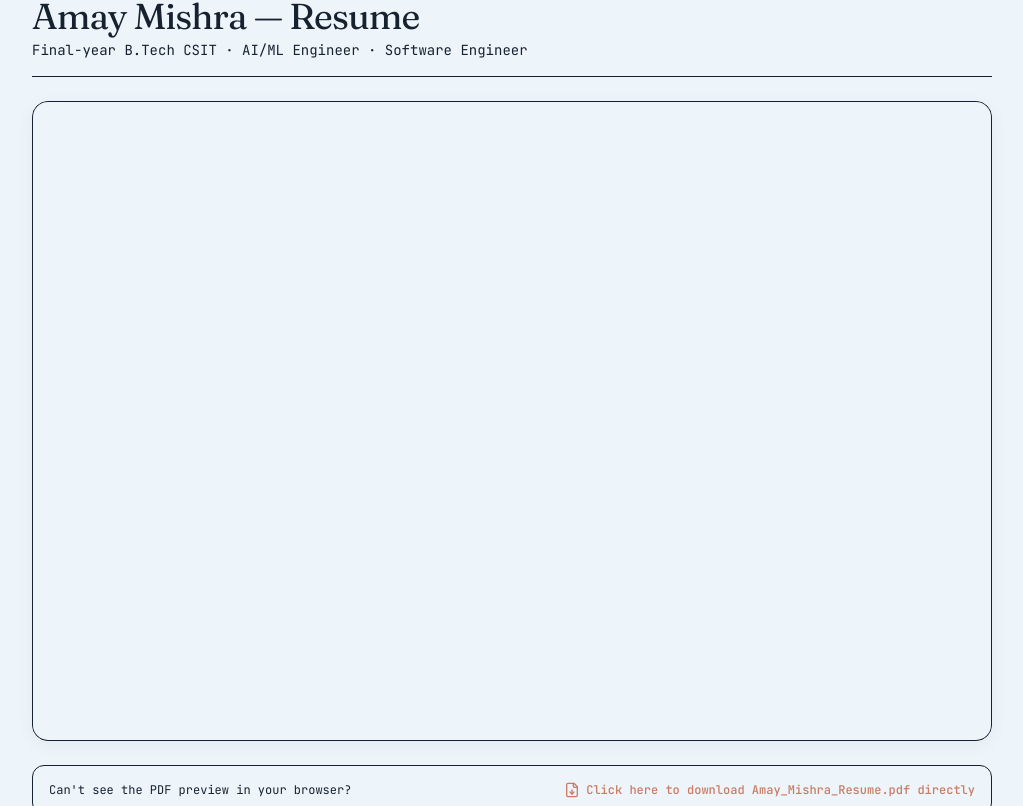
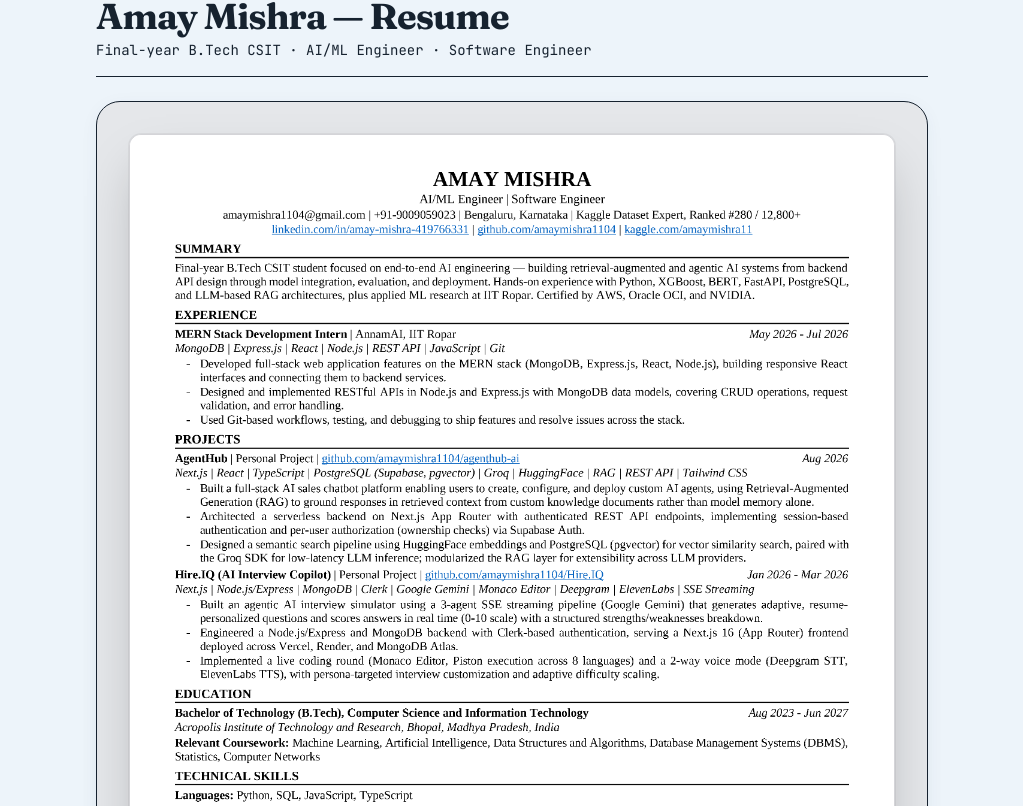
Before and after one commit to amaymishra1104/Portfolio, a Next.js app: page /resume in a window 1280 px wide. Shown: the part 194-1000 px from the top of the page, without its empty margins (128-1151 px from the left). Built offline with nearby package versions, Linux system fonts and the light colour scheme; no server answers.

Commit message:
fix: replace iframe with high-resolution edge-to-edge document viewer in resume modal

```diff
--- a/app/resume/page.tsx
+++ b/app/resume/page.tsx
@@ -1,5 +1,6 @@
 import React from 'react';
 import Link from 'next/link';
+import Image from 'next/image';
 import { ArrowLeft, FileDown, ExternalLink } from 'lucide-react';
 import { portfolioData } from '@/data/portfolio';
 import { Metadata } from 'next';
@@ -10,12 +11,13 @@ export const metadata: Metadata = {
 };
 
 export default function ResumePage() {
-  const resumePath = portfolioData.personal.resumePath;
+  const resumePdfPath = portfolioData.personal.resumePath;
+  const resumeImgPath = '/Amay_Mishra_Resume.png';
 
   return (
-    <div className="max-w-5xl mx-auto px-4 sm:px-6 lg:px-8 py-10 sm:py-14 space-y-6">
+    <div className="max-w-4xl mx-auto px-4 sm:px-6 lg:px-8 py-10 sm:py-14 space-y-6">
       {/* Top Navigation */}
-      <div className="flex items-center justify-between">
+      <div className="flex items-center justify-between flex-wrap gap-3">
         <Link
           href="/"
           className="inline-flex items-center gap-1.5 font-mono text-xs text-textMuted hover:text-sage transition-colors"
@@ -24,9 +26,9 @@ export default function ResumePage() {
           <span>BACK TO PORTFOLIO</span>
         </Link>
 
-        <div className="flex items-center gap-3">
+        <div className="flex items-center gap-2.5">
           <a
-            href={resumePath}
+            href={resumePdfPath}
             download="Amay_Mishra_Resume.pdf"
             className="inline-flex items-center gap-2 px-4 py-2 rounded-xl text-xs sm:text-sm font-semibold text-white bg-terracotta hover:bg-terracotta-hover transition-colors shadow-sm"
           >
@@ -35,7 +37,7 @@ export default function ResumePage() {
           </a>
 
           <a
-            href={resumePath}
+            href={resumePdfPath}
             target="_blank"
             rel="noopener noreferrer"
             className="inline-flex items-center gap-1.5 px-3.5 py-2 rounded-xl text-xs font-mono font-semibold text-white bg-zinc-900 hover:bg-zinc-800 dark:bg-zinc-800 dark:hover:bg-zinc-700 border border-zinc-700 hover:border-sage shadow-md transition-all"
@@ -48,7 +50,7 @@ export default function ResumePage() {
 
       {/* Header */}
       <div className="space-y-1 pb-4 border-b border-borderSubtle">
-        <h1 className="font-serif text-3xl sm:text-4xl text-textMain tracking-tight">
+        <h1 className="font-serif text-3xl sm:text-4xl font-bold text-textMain tracking-tight">
           Amay Mishra — Resume
         </h1>
         <p className="text-xs sm:text-sm text-textMuted font-mono">
@@ -56,25 +58,31 @@ export default function ResumePage() {
         </p>
       </div>
 
-      {/* PDF Container */}
-      <div className="w-full h-[80vh] rounded-2xl overflow-hidden border border-borderSubtle shadow-soft bg-[#323639]">
-        <iframe
-          src={`${resumePath}#toolbar=1&navpanes=0`}
-          className="w-full h-full border-0"
-          title="Amay Mishra Resume"
-        />
+      {/* Full Document View */}
+      <div className="w-full flex justify-center bg-zinc-200/80 dark:bg-zinc-950 p-4 sm:p-8 rounded-3xl border border-borderSubtle shadow-soft">
+        <div className="w-full max-w-[850px] bg-white rounded-xl shadow-2xl overflow-hidden border border-zinc-300 dark:border-zinc-800 ring-1 ring-black/5">
+          <Image
+            src={resumeImgPath}
+            alt="Amay Mishra Resume — AI/ML Engineer & Software Engineer"
+            width={1836}
+            height={2376}
+            priority
+            unoptimized
+            className="w-full h-auto block select-text"
+          />
+        </div>
       </div>
 
-      {/* Fallback & Direct Download Line */}
+      {/* Direct Download Line */}
       <div className="p-4 rounded-xl bg-card border border-borderSubtle flex flex-col sm:flex-row items-center justify-between gap-3 text-xs text-textMuted font-mono">
-        <span>Can&apos;t see the PDF preview in your browser?</span>
+        <span>Need the vector PDF file for job portals or ATS scanners?</span>
         <a
-          href={resumePath}
+          href={resumePdfPath}
           download="Amay_Mishra_Resume.pdf"
-          className="text-terracotta hover:underline font-medium inline-flex items-center gap-1.5"
+          className="text-terracotta hover:underline font-semibold inline-flex items-center gap-1.5"
         >
           <FileDown className="w-4 h-4" />
-          <span>Click here to download Amay_Mishra_Resume.pdf directly</span>
+          <span>Download Amay_Mishra_Resume.pdf directly</span>
         </a>
       </div>
     </div>
--- a/components/ResumeModal.tsx
+++ b/components/ResumeModal.tsx
@@ -1,7 +1,8 @@
 'use client';
 
-import React, { useEffect } from 'react';
-import { X, FileDown, ExternalLink } from 'lucide-react';
+import React, { useEffect, useState } from 'react';
+import Image from 'next/image';
+import { X, FileDown, ExternalLink, ZoomIn, ZoomOut, RotateCcw } from 'lucide-react';
 import { portfolioData } from '@/data/portfolio';
 
 interface ResumeModalProps {
@@ -10,8 +11,13 @@ interface ResumeModalProps {
 }
 
 export default function ResumeModal({ isOpen, onClose }: ResumeModalProps) {
+  const [zoomLevel, setZoomLevel] = useState<number>(100);
+
   useEffect(() => {
     if (!isOpen) return;
+
+    // Reset zoom on open
+    setZoomLevel(100);
 
     const handleKeyDown = (e: KeyboardEvent) => {
       if (e.key === 'Escape') onClose();
@@ -28,22 +34,27 @@ export default function ResumeModal({ isOpen, onClose }: ResumeModalProps) {
 
   if (!isOpen) return null;
 
-  const resumePath = portfolioData.personal.resumePath;
+  const resumePdfPath = portfolioData.personal.resumePath;
+  const resumeImgPath = '/Amay_Mishra_Resume.png';
+
+  const handleZoomIn = () => setZoomLevel((prev) => Math.min(prev + 15, 150));
+  const handleZoomOut = () => setZoomLevel((prev) => Math.max(prev - 15, 80));
+  const handleResetZoom = () => setZoomLevel(100);
 
   return (
     <div
       role="dialog"
       aria-modal="true"
       aria-labelledby="resume-modal-title"
-      className="fixed inset-0 z-50 flex items-center justify-center p-3 sm:p-6 md:p-8 bg-black/80 backdrop-blur-md sm:backdrop-blur-lg animate-fade-in transition-all duration-300"
+      className="fixed inset-0 z-50 flex items-center justify-center p-2 sm:p-4 md:p-6 bg-black/80 backdrop-blur-md sm:backdrop-blur-lg animate-fade-in transition-all duration-300"
       onClick={onClose}
     >
       <div
-        className="relative w-full max-w-4xl max-h-[95vh] flex flex-col rounded-3xl bg-[#FAFDFE] dark:bg-[#151B19] border-2 border-sage/40 dark:border-sage/50 shadow-2xl overflow-hidden text-textMain"
+        className="relative w-full max-w-5xl max-h-[96vh] flex flex-col rounded-3xl bg-[#FAFDFE] dark:bg-[#151B19] border-2 border-sage/40 dark:border-sage/50 shadow-2xl overflow-hidden text-textMain"
         onClick={(e) => e.stopPropagation()}
       >
         {/* Top Header Bar */}
-        <div className="p-4 sm:p-5 border-b border-borderSubtle flex flex-col sm:flex-row sm:items-center justify-between gap-4 bg-cardSubtle/70">
+        <div className="p-4 sm:p-5 border-b border-borderSubtle flex flex-col sm:flex-row sm:items-center justify-between gap-3 bg-cardSubtle/70">
           <div>
             <div className="inline-flex items-center gap-2">
               <span className="w-2 h-2 rounded-full bg-sage animate-pulse" />
@@ -51,7 +62,7 @@ export default function ResumeModal({ isOpen, onClose }: ResumeModalProps) {
                 Official Curriculum Vitae
               </span>
             </div>
-            <h3 id="resume-modal-title" className="font-serif text-xl sm:text-2xl font-bold text-textMain mt-1">
+            <h3 id="resume-modal-title" className="font-serif text-xl sm:text-2xl font-bold text-textMain mt-0.5">
               Amay Mishra — Resume
             </h3>
             <p className="text-xs text-textMuted font-mono">
@@ -61,12 +72,45 @@ export default function ResumeModal({ isOpen, onClose }: ResumeModalProps) {
 
           {/* Action Toolbar with Dark High-Contrast Buttons */}
           <div className="flex items-center gap-2 self-end sm:self-auto flex-wrap">
+            {/* Zoom Controls */}
+            <div className="hidden md:inline-flex items-center gap-1 px-2 py-1 rounded-xl bg-card border border-borderSubtle text-xs font-mono text-textMuted mr-1">
+              <button
+                onClick={handleZoomOut}
+                disabled={zoomLevel <= 80}
+                className="p-1 hover:text-textMain disabled:opacity-30 transition-colors"
+                title="Zoom Out"
+                type="button"
+              >
+                <ZoomOut className="w-3.5 h-3.5" />
+              </button>
+              <span className="px-1.5 text-[11px] font-semibold">{zoomLevel}%</span>
+              <button
+                onClick={handleZoomIn}
+                disabled={zoomLevel >= 150}
+                className="p-1 hover:text-textMain disabled:opacity-30 transition-colors"
+                title="Zoom In"
+                type="button"
+              >
+                <ZoomIn className="w-3.5 h-3.5" />
+              </button>
+              {zoomLevel !== 100 && (
+                <button
+                  onClick={handleResetZoom}
+                  className="p-1 hover:text-sage text-terracotta transition-colors ml-0.5"
+                  title="Reset Zoom"
+                  type="button"
+                >
+                  <RotateCcw className="w-3 h-3" />
+                </button>
+              )}
+            </div>
+
             {/* Download Button */}
             <a
-              href={resumePath}
+              href={resumePdfPath}
               download="Amay_Mishra_Resume.pdf"
               className="inline-flex items-center gap-1.5 px-3.5 py-2 rounded-xl text-xs sm:text-sm font-semibold text-white bg-terracotta hover:bg-terracotta-hover transition-all duration-200 shadow-sm"
-              title="Download PDF to your computer"
+              title="Download official PDF to your computer"
             >
               <FileDown className="w-4 h-4" />
               <span>Download PDF</span>
@@ -74,7 +118,7 @@ export default function ResumeModal({ isOpen, onClose }: ResumeModalProps) {
 
             {/* Dark & Prominently Visible Full Tab Button */}
             <a
-              href={resumePath}
+              href={resumePdfPath}
               target="_blank"
               rel="noopener noreferrer"
               className="inline-flex items-center gap-1.5 px-3.5 py-2 rounded-xl text-xs font-mono font-semibold text-white bg-zinc-900 hover:bg-zinc-800 dark:bg-zinc-800 dark:hover:bg-zinc-700 border border-zinc-700 hover:border-sage shadow-md transition-all focus:outline-none focus-visible:ring-2 focus-visible:ring-sage"
@@ -98,23 +142,39 @@ export default function ResumeModal({ isOpen, onClose }: ResumeModalProps) {
           </div>
         </div>
 
-        {/* PDF Embedded View */}
-        <div className="flex-1 w-full bg-[#323639] min-h-[500px] h-[72vh] overflow-hidden relative">
-          <iframe
-            src={`${resumePath}#toolbar=1&navpanes=0`}
-            className="w-full h-full border-0"
-            title="Amay Mishra Resume Preview"
-          />
+        {/* Full-Document Visible Viewer (Uses All Available Space cleanly) */}
+        <div className="flex-1 w-full max-h-[78vh] overflow-y-auto bg-zinc-200/80 dark:bg-zinc-950 p-3 sm:p-6 md:p-8 flex justify-center">
+          <div
+            className="w-full transition-all duration-200 flex justify-center"
+            style={{ maxWidth: `${Math.round(860 * (zoomLevel / 100))}px` }}
+          >
+            {/* Document Card with Clean Shadow & Border */}
+            <div className="w-full bg-white rounded-xl shadow-2xl overflow-hidden border border-zinc-300 dark:border-zinc-800 ring-1 ring-black/5">
+              <Image
+                src={resumeImgPath}
+                alt="Amay Mishra Resume — AI/ML Engineer & Software Engineer"
+                width={1836}
+                height={2376}
+                priority
+                unoptimized
+                className="w-full h-auto block select-text"
+              />
+            </div>
+          </div>
         </div>
 
         {/* Footer info bar */}
-        <div className="px-5 py-3 border-t border-borderSubtle bg-cardSubtle/60 flex flex-col sm:flex-row items-center justify-between gap-2 text-xs text-textMuted font-mono">
-          <span>Having trouble viewing the PDF preview?</span>
+        <div className="px-5 py-3 border-t border-borderSubtle bg-cardSubtle/70 flex flex-col sm:flex-row items-center justify-between gap-2 text-xs text-textMuted font-mono">
+          <div className="flex items-center gap-2">
+            <span className="w-1.5 h-1.5 rounded-full bg-sage" />
+            <span>Complete 1-page document view · Optimized for high-resolution display</span>
+          </div>
+
           <div className="flex items-center gap-3">
             <a
-              href={resumePath}
+              href={resumePdfPath}
               download="Amay_Mishra_Resume.pdf"
-              className="text-terracotta hover:underline font-medium flex items-center gap-1"
+              className="text-terracotta hover:underline font-semibold flex items-center gap-1"
             >
               <FileDown className="w-3.5 h-3.5" />
               <span>Download PDF directly</span>
```
Also changed, not shown: public/Amay_Mishra_Resume.png (added).
